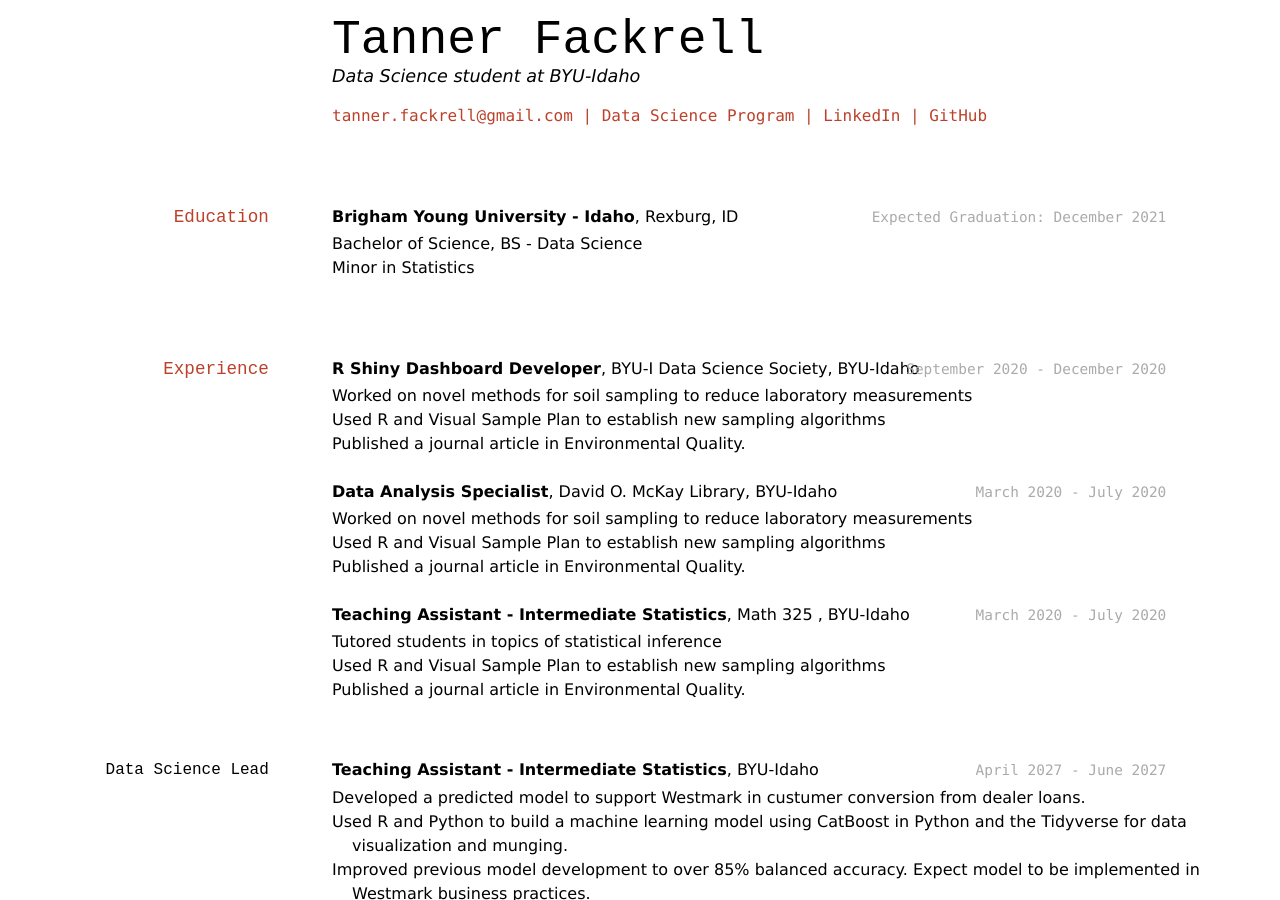
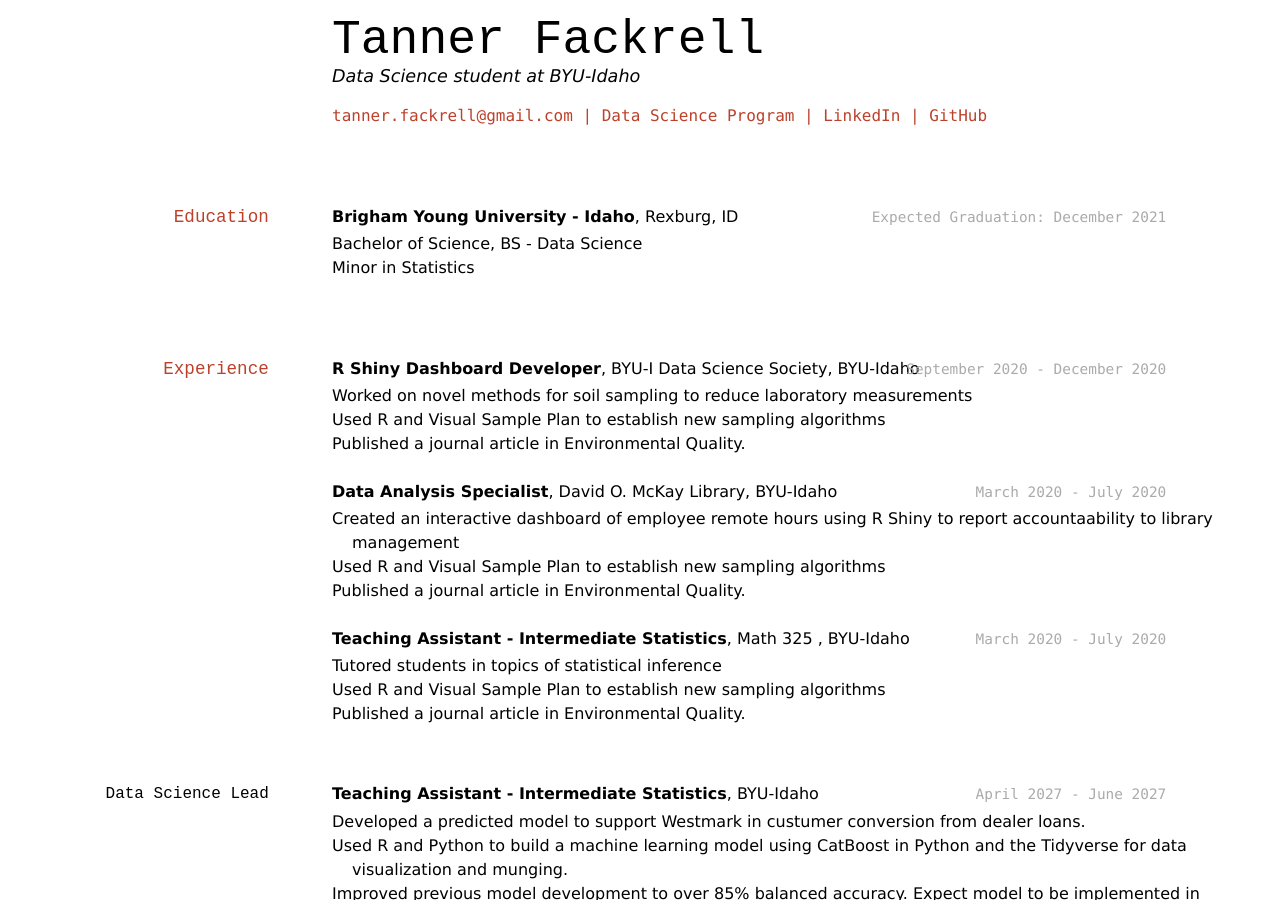
Before and after one commit to 6tfackr9/Fackrell_Tanner_Resume, a Jekyll site: the page built from docs/index.md, in a window 1280 px wide and 900 px high. Built offline with Jekyll 4.4.1, drawn with Linux system fonts in a browser that asks for light colours.

Commit message:
Update index.md

```diff
--- a/docs/index.md
+++ b/docs/index.md
@@ -35,7 +35,8 @@ __R Shiny Dashboard Developer__, BYU-I Data Science Society, BYU-Idaho
 `March 2020 - July 2020`
 __Data Analysis Specialist__, David O. McKay Library, BYU-Idaho
 
-- Worked on novel methods for soil sampling to reduce laboratory measurements
+- Created an interactive dashboard of employee remote hours using R Shiny to
+report accountaability to library management
 - Used R and Visual Sample Plan to establish new sampling algorithms
 - Published a journal article in Environmental Quality.
 
```
